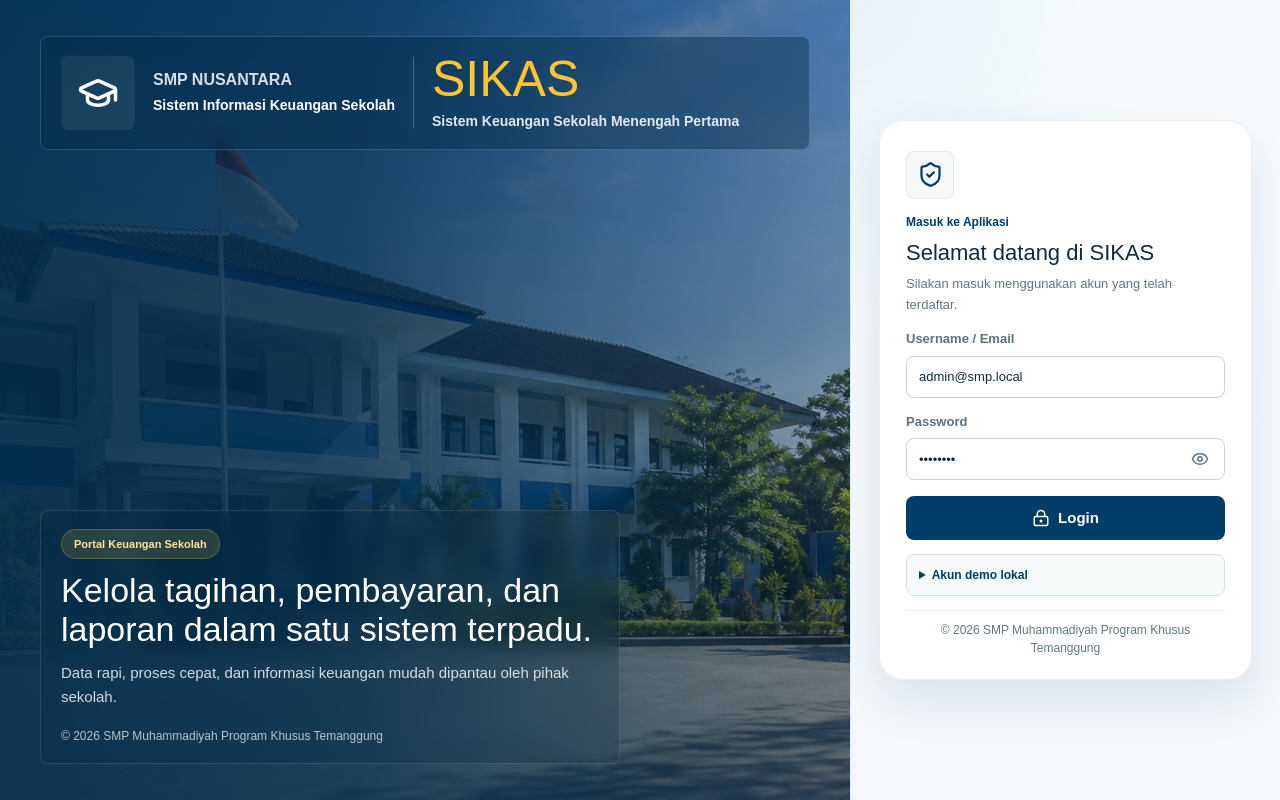
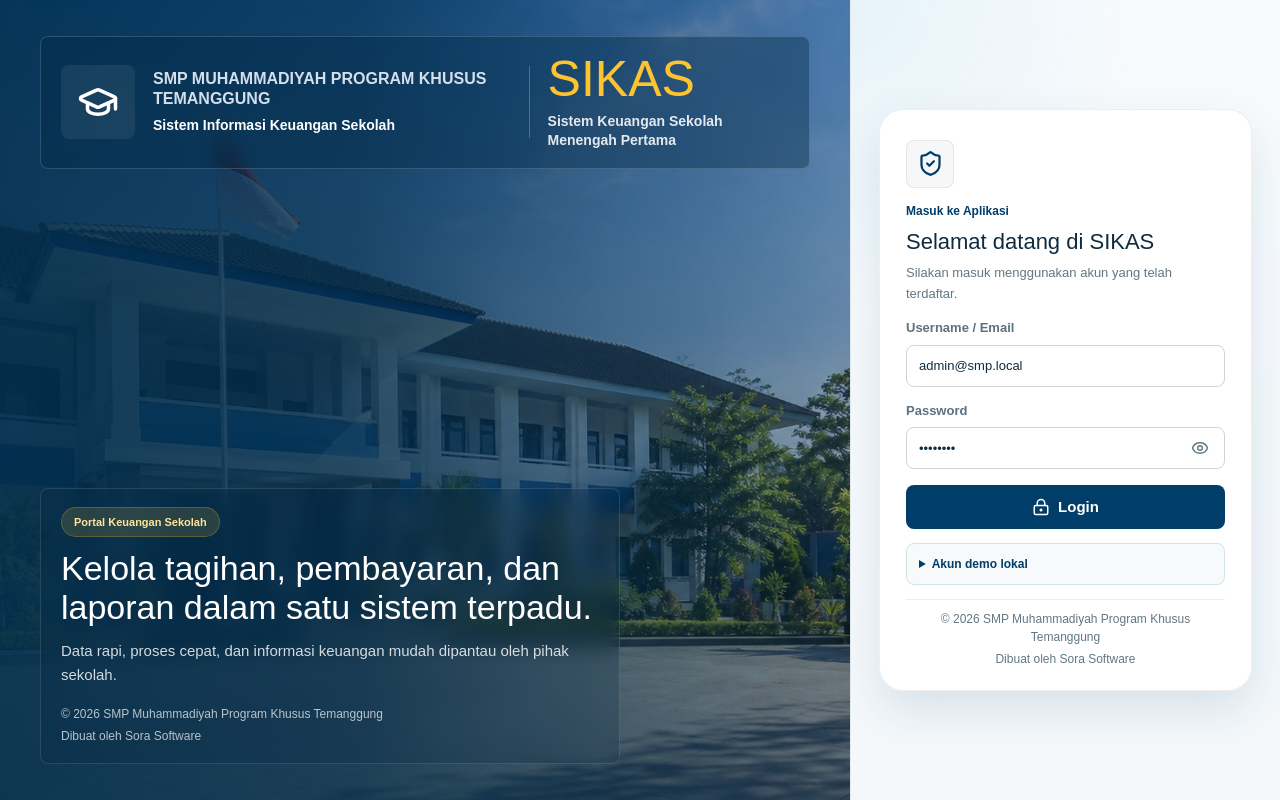
Before and after one commit to rifanhrd10/spp-sekolah, a Next.js app: page /login in a window 1280 px wide. Built offline with nearby package versions, Linux system fonts and the light colour scheme; no server answers.

Commit message:
chore: update login branding

```diff
--- a/app/globals.css
+++ b/app/globals.css
@@ -3347,6 +3347,11 @@ tbody tr:hover {
   font-size: 12px;
 }
 
+.auth-footer-copy span {
+  display: block;
+  margin-top: 4px;
+}
+
 .login-panel {
   display: flex;
   align-items: center;
@@ -3479,6 +3484,8 @@ tbody tr:hover {
 }
 
 .auth-panel-footer {
+  display: grid;
+  gap: 4px;
   padding-top: 10px;
   border-top: 1px solid rgba(16, 43, 61, 0.08);
   color: var(--muted);
--- a/app/login/page.tsx
+++ b/app/login/page.tsx
@@ -29,7 +29,7 @@ export default async function LoginPage({ searchParams }: { searchParams: Search
                 <GraduationCap size={42} />
               </div>
               <div className="auth-identity-office">
-                <strong>SMP NUSANTARA</strong>
+                <strong>SMP MUHAMMADIYAH PROGRAM KHUSUS TEMANGGUNG</strong>
                 <span>Sistem Informasi Keuangan Sekolah</span>
               </div>
               <div className="auth-identity-divider" />
@@ -43,7 +43,10 @@ export default async function LoginPage({ searchParams }: { searchParams: Search
               <span className="auth-kicker">Portal Keuangan Sekolah</span>
               <h2>Kelola tagihan, pembayaran, dan laporan dalam satu sistem terpadu.</h2>
               <p>Data rapi, proses cepat, dan informasi keuangan mudah dipantau oleh pihak sekolah.</p>
-              <small className="auth-footer-copy">&copy; 2026 SMP Muhammadiyah Program Khusus Temanggung</small>
+              <small className="auth-footer-copy">
+                &copy; 2026 SMP Muhammadiyah Program Khusus Temanggung
+                <span>Dibuat oleh Sora Software</span>
+              </small>
             </div>
           </div>
         </div>
@@ -91,7 +94,10 @@ export default async function LoginPage({ searchParams }: { searchParams: Search
               <span>Bendahara: bendahara@smp.local / bendahara123</span>
               <span>Kepala Sekolah: kepala@smp.local / kepala123</span>
             </details>
-            <div className="auth-panel-footer">&copy; 2026 SMP Muhammadiyah Program Khusus Temanggung</div>
+            <div className="auth-panel-footer">
+              <span>&copy; 2026 SMP Muhammadiyah Program Khusus Temanggung</span>
+              <span>Dibuat oleh Sora Software</span>
+            </div>
           </div>
         </section>
       </section>
--- a/components/app-shell.tsx
+++ b/components/app-shell.tsx
@@ -390,6 +390,7 @@ export function AppShell({ children, expenseCategories, user, permissions }: App
         <footer className="sidebar-credit">
           <strong>SMP Muhammadiyah Program Khusus Temanggung</strong>
           <span>&copy; 2026 Sistem Keuangan Sekolah</span>
+          <span>Dibuat oleh Sora Software</span>
         </footer>
       </aside>
 
```
